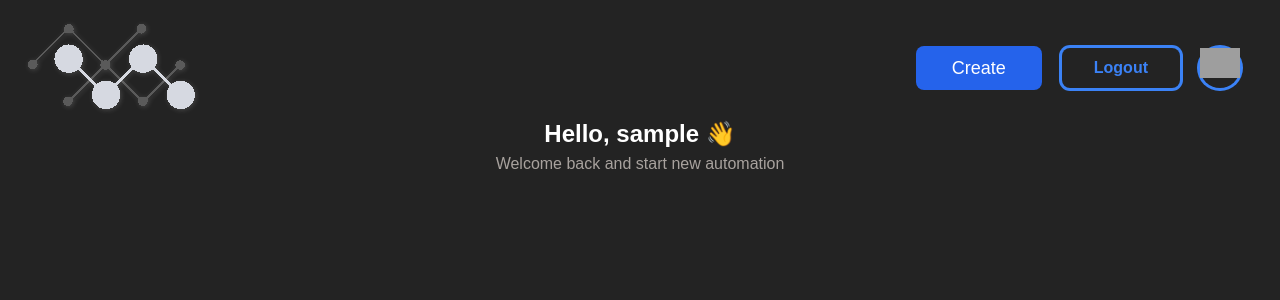
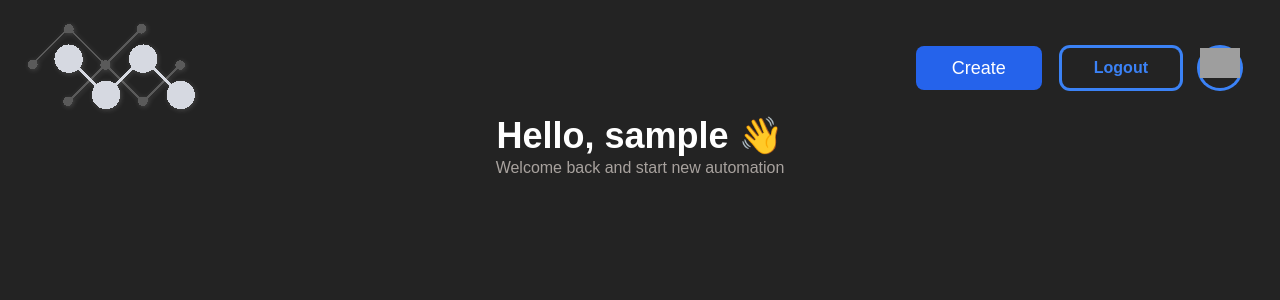
Before and after one commit to PrivTap/PrivTap, a Vue app in the folder frontend/: page /home in a window 1280 px wide. Shown: the top 300 px of the page. Built offline with nearby package versions, Linux system fonts and the light colour scheme; no server answers; sample sign-in values are in the browser's storage; grey boxes are pictures that could not be loaded.

Commit message:
FIX: Navbar position

```diff
--- a/frontend/src/App.vue
+++ b/frontend/src/App.vue
@@ -3,6 +3,7 @@ import { storeToRefs } from "pinia";
 import { watch } from "vue";
 import { RouterView, useRouter } from "vue-router";
 import { useAuthStore } from "./stores/auth_store";
+import NavBar from "./components/NavBar.vue";
 
 /// Used to access the store variables and functions
 const authStore = useAuthStore();
@@ -19,5 +20,6 @@ watch(userStore.isAutheticated, (val) => {
 </script>
 
 <template>
+  <NavBar />
   <RouterView />
 </template>
--- a/frontend/src/assets/style.css
+++ b/frontend/src/assets/style.css
@@ -36,20 +36,4 @@
     height: 100vh;
     margin: 0;
     background-color: #232323;
-    /* background-color: #DEEAFC; */
-  }
-
-h1 {
-    font-size: 2.5rem;
-    font-weight: 600;
 }
-
-h2 {
-    font-size: 1.5rem;
-    font-weight: 600;
-}
-
-h3 {
-    font-size: 1.5rem;
-    font-weight: 600;
-}
--- a/frontend/src/components/NavBar.vue
+++ b/frontend/src/components/NavBar.vue
@@ -1,6 +1,6 @@
 
 <template>
-<nav class="flex justify-between pt-5 pl-6">
+<nav v-if="authStore.isAutheticated" class="flex justify-between pt-5 pl-6">
     <img
             class="h-24"
             :src="logo"
@@ -27,5 +27,7 @@
 <script setup lang="ts">
 import logo from '@/assets/images/logo_light.svg';
 import AuthService from "@/services/auth_service";
+import { useAuthStore } from "../stores/auth_store";
+const authStore = useAuthStore();
 
 </script>
--- a/frontend/src/views/AuthView.vue
+++ b/frontend/src/views/AuthView.vue
@@ -4,10 +4,10 @@
       <div class="rounded-3xl shadow-2xl p-10 bg-blue-600 shadow-blue-500">
         <div>
           <img class="mx-auto h-24 w-auto" :src="logo" />
-          <h1 class="mt-6 text-center tracking-tight text-white">
+          <p class="mt-6 text-center tracking-tight text-white text-4xl font-semibold">
             {{ showLogin ? "Login into your" : "SignUp a new " }} PrivTAP
             account
-          </h1>
+          </p>
         </div>
 
         <form @submit.prevent="onSubmitted" class="mt-8 space-y-6">
--- a/frontend/src/views/HomeView.vue
+++ b/frontend/src/views/HomeView.vue
@@ -1,16 +1,15 @@
 <template>
-  <NavBar />
   <div class="text-center text-white">
-    <h2> Hello, {{ authStore.user?.username }} 👋 </h2>
-    <h4 class="text-stone-400"> Welcome back and start new automation </h4>
+    <p class="font-semibold text-4xl"> Hello, {{ authStore.user?.username }} 👋 </p>
+    <p class="text-stone-400"> Welcome back and start new automation </p>
   </div>
 </template>
 
 <script setup lang="ts">
-import NavBar from "../components/NavBar.vue";
 import { useAuthStore } from "../stores/auth_store";
 const authStore = useAuthStore();
 </script>
 
 
-<style scoped></style>
+<style scoped>
+</style>
```
